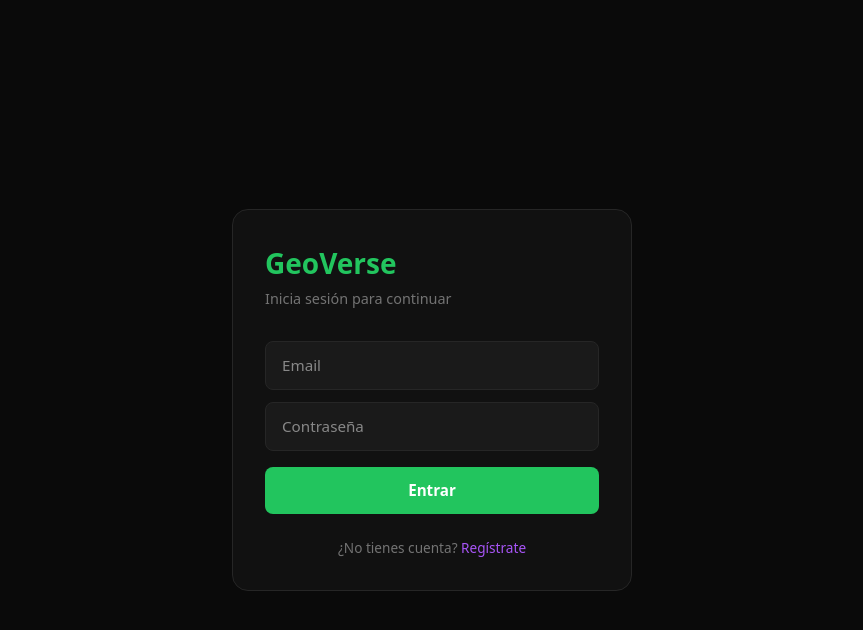
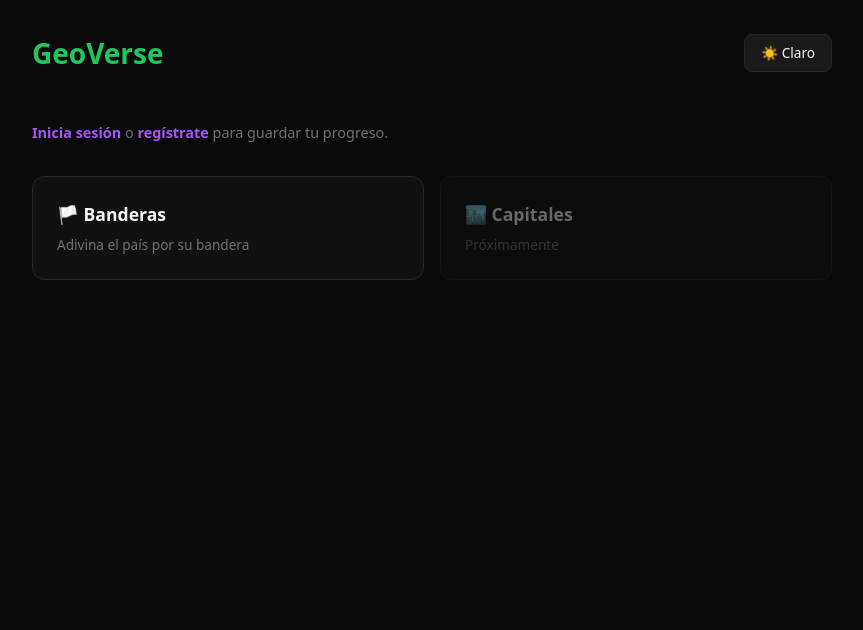
Before and after one commit to coranr25/geoverse, a React (Vite) app: page / in a window 1280 px wide. Before the commit this address led to /login. Shown: the top 630 px of the page, without its empty margins (208-1071 px from the left). Built offline with nearby package versions, Linux system fonts and the light colour scheme; no server answers.

Commit message:
feat: acceso sin login, mensaje de registro al terminar partida

```diff
--- a/src/App.jsx
+++ b/src/App.jsx
@@ -22,22 +22,8 @@ function App() {
       <Routes>
         <Route path="/login" element={<Login />} />
         <Route path="/register" element={<Register />} />
-        <Route
-          path="/"
-          element={
-            <ProtectedRoute>
-              <Home />
-            </ProtectedRoute>
-          }
-        />
-        <Route
-          path="/flags"
-          element={
-            <ProtectedRoute>
-              <Flags />
-            </ProtectedRoute>
-          }
-        />
+        <Route path="/" element={<Home />} />
+        <Route path="/flags" element={<Flags />} />
         <Route
           path="/profile"
           element={
--- a/src/pages/Flags.jsx
+++ b/src/pages/Flags.jsx
@@ -143,6 +143,29 @@ function Flags() {
             {Math.round((score / mode) * 100)}% de aciertos
           </p>
           <div style={{ display: 'flex', flexDirection: 'column', gap: '0.75rem' }}>
+  {!user && (
+    <div style={{ background: 'var(--bg-elevated)', border: '1px solid var(--border)', borderRadius: '8px', padding: '0.75rem 1rem', textAlign: 'center' }}>
+      <p style={{ color: 'var(--text-muted)', fontSize: '0.85rem', margin: '0 0 0.5rem' }}>
+        Tu puntuación no se ha guardado.
+      </p>
+      <p style={{ fontSize: '0.85rem', margin: 0 }}>
+        <span
+          onClick={() => navigate('/register')}
+          style={{ color: 'var(--primary)', cursor: 'pointer', fontWeight: '600' }}
+        >
+          Regístrate
+        </span>
+        {' '}o{' '}
+        <span
+          onClick={() => navigate('/login')}
+          style={{ color: 'var(--primary)', cursor: 'pointer', fontWeight: '600' }}
+        >
+          inicia sesión
+        </span>
+        {' '}para guardar tu progreso.
+      </p>
+    </div>
+  )}
   <button
     onClick={() => navigate('/')}
     disabled={saving}
--- a/src/pages/Home.jsx
+++ b/src/pages/Home.jsx
@@ -4,7 +4,7 @@ import { useAuth } from '../hooks/useAuth'
 import { useTheme } from '../hooks/useTheme'
 
 function Home() {
-  const { user } = useAuth()
+  const { user, loading } = useAuth()
   const navigate = useNavigate()
   const { dark, toggle } = useTheme()
 
@@ -12,6 +12,8 @@ function Home() {
     await supabase.auth.signOut()
     navigate('/login')
   }
+
+  if (loading) return <div style={{ minHeight: '100vh', background: 'var(--bg-base)' }} />
 
   return (
     <div style={{ minHeight: '100vh', background: 'var(--bg-base)', color: 'var(--text-primary)', padding: '2rem' }}>
@@ -26,21 +28,42 @@ function Home() {
             >
               {dark ? '☀️ Claro' : '🌙 Oscuro'}
             </button>
+            {user && (
               <button
                 onClick={handleLogout}
                 style={{ background: 'var(--bg-elevated)', color: 'var(--text-primary)', border: '1px solid var(--border)', borderRadius: '8px', padding: '0.5rem 1rem', fontSize: '0.85rem', cursor: 'pointer' }}
               >
                 Cerrar sesión
               </button>
+            )}
           </div>
         </div>
 
+        {user ? (
           <p
             onClick={() => navigate('/profile')}
             style={{ color: 'var(--text-muted)', marginBottom: '2rem', cursor: 'pointer', fontSize: '0.9rem' }}
           >
-          Bienvenido, {user?.email} →
+            Bienvenido, {user.email} →
           </p>
+        ) : (
+          <p style={{ color: 'var(--text-muted)', marginBottom: '2rem', fontSize: '0.9rem' }}>
+            <span
+              onClick={() => navigate('/login')}
+              style={{ color: 'var(--secondary)', cursor: 'pointer', fontWeight: '600' }}
+            >
+              Inicia sesión
+            </span>
+            {' '}o{' '}
+            <span
+              onClick={() => navigate('/register')}
+              style={{ color: 'var(--secondary)', cursor: 'pointer', fontWeight: '600' }}
+            >
+              regístrate
+            </span>
+            {' '}para guardar tu progreso.
+          </p>
+        )}
 
         <div style={{ display: 'grid', gridTemplateColumns: 'repeat(auto-fit, minmax(220px, 1fr))', gap: '1rem' }}>
           <div
```
Lines whose indentation alone changed are shown as unchanged.
